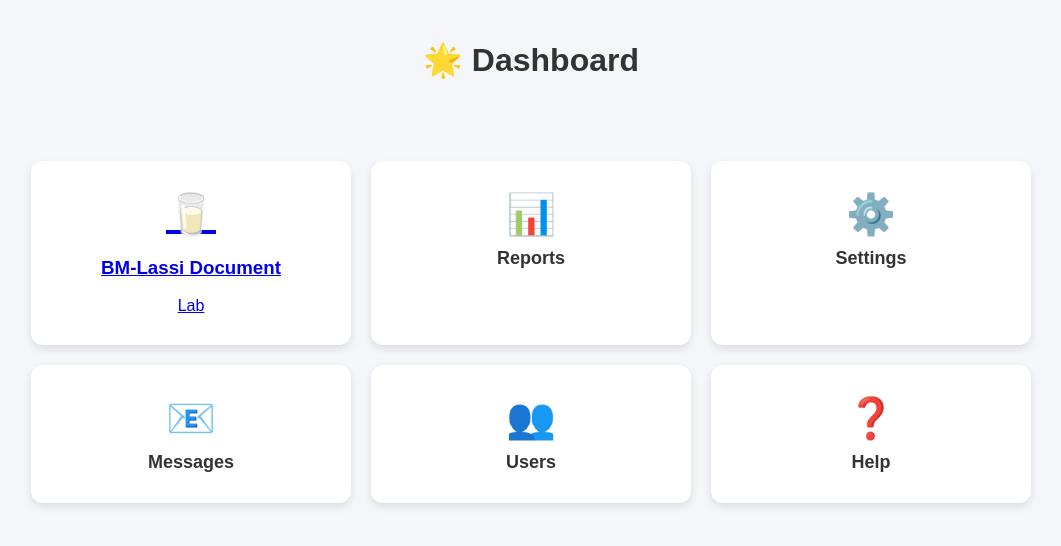
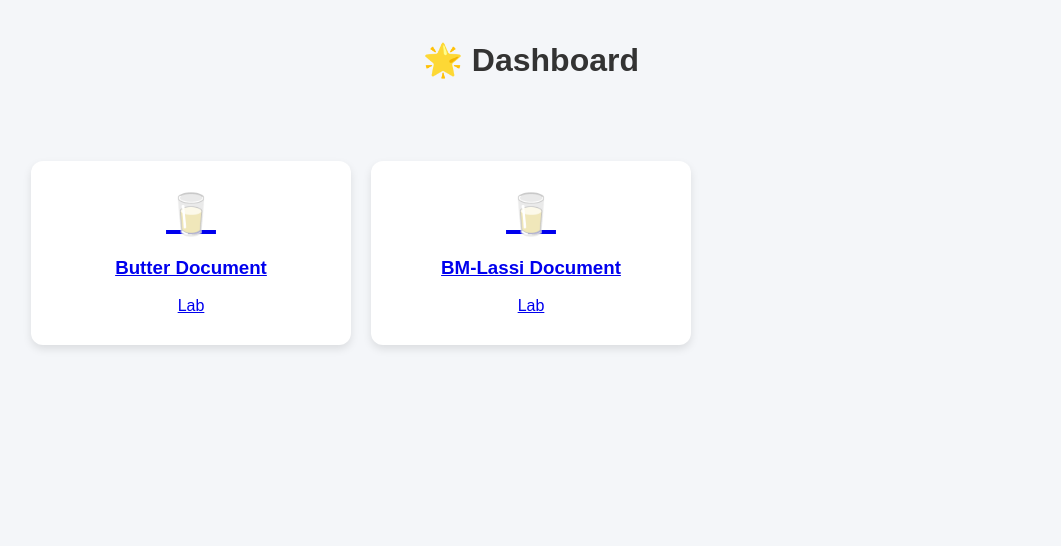
Before and after one commit to klrqm-ai/Kishore, a plain HTML site: page Alert Dashboard.html in a window 1280 px wide. Shown: the whole page, without its empty margins (109-1170 px from the left). Drawn offline with Linux system fonts and the light colour scheme.

Commit message:
Update Alert Dashboard with new document link

```diff
--- a/Alert Dashboard.html
+++ b/Alert Dashboard.html
@@ -47,29 +47,12 @@
 <body>
   <h1 style="text-align:center; padding:20px; color:#333;">🌟 Dashboard</h1>
   <div class="dashboard">
-    <a class="card" href="Alert BM-Lassi.html" target="_blank">
+    <a class="card" href="Alert Butter.html" target="_blank">
+        <div class="icon">🥛</div><div class="meta"><h3>Butter Document </h3></div><span class="tag">Lab</span>
+      </a>
+   <a class="card" href="Alert BM-Lassi.html" target="_blank">
         <div class="icon">🥛</div><div class="meta"><h3>BM-Lassi Document </h3></div><span class="tag">Lab</span>
-      </a>
-    <div class="card">
-      <div class="icon">📊</div>
-      <a href="#reports">Reports</a>
-    </div>
-    <div class="card">
-      <div class="icon">⚙️</div>
-      <a href="#settings">Settings</a>
-    </div>
-    <div class="card">
-      <div class="icon">📧</div>
-      <a href="#messages">Messages</a>
-    </div>
-    <div class="card">
-      <div class="icon">👥</div>
-      <a href="#users">Users</a>
-    </div>
-    <div class="card">
-      <div class="icon">❓</div>
-      <a href="#help">Help</a>
-    </div>
+      </a>    </div>
   </div>
 </body>
 </html>
```
